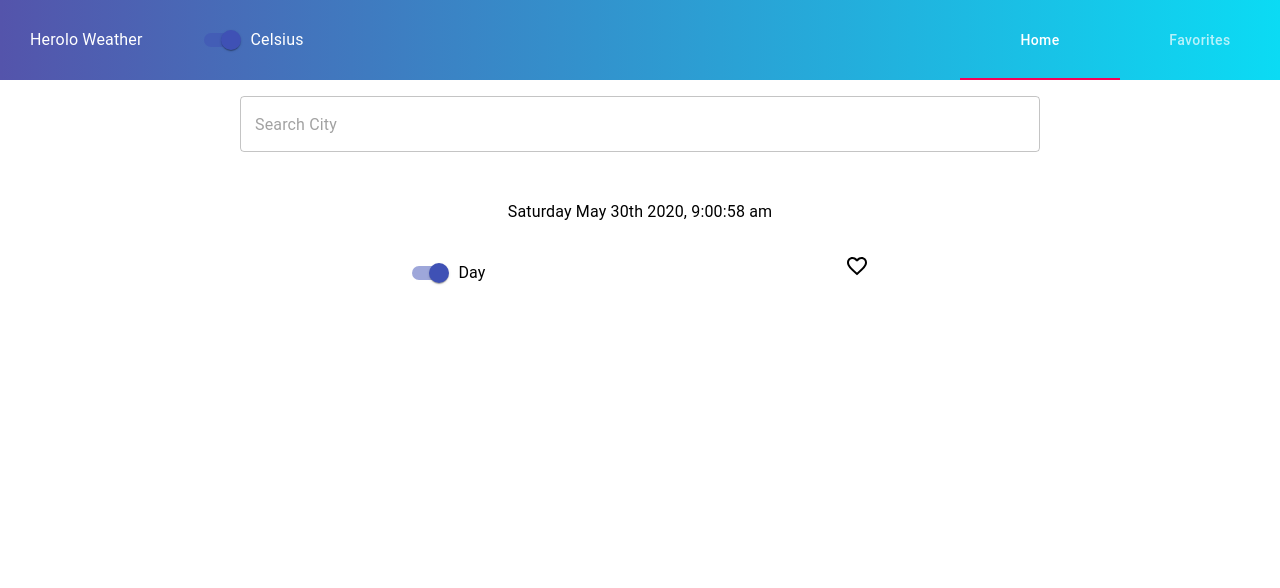
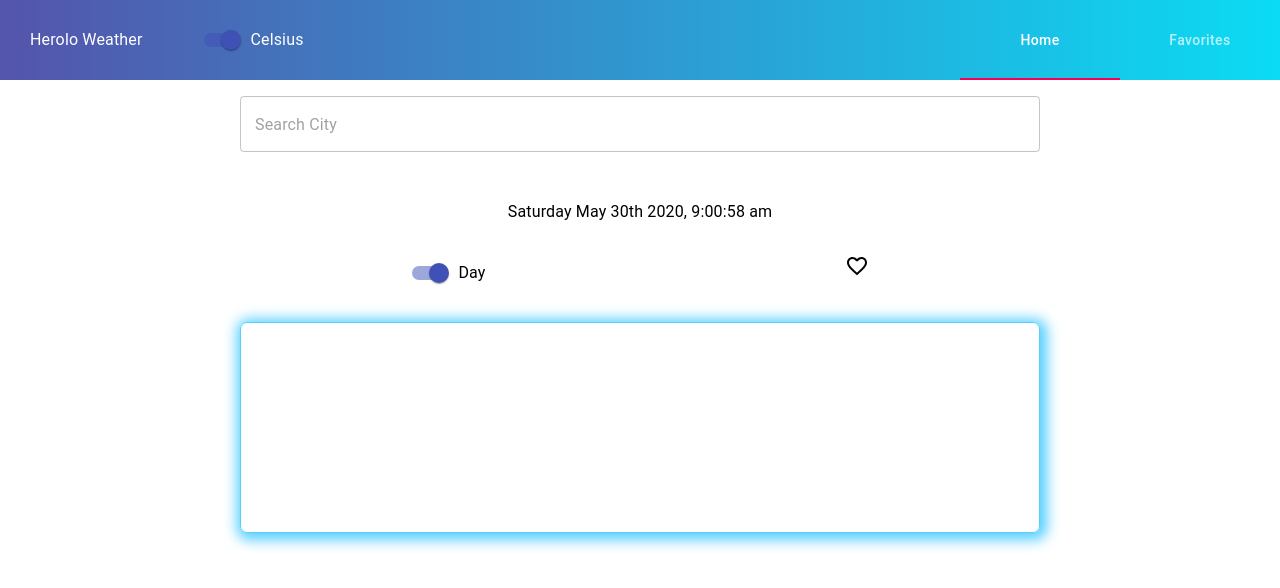
Before and after one commit to yoavShaked/weather-app, a React app: page / in a window 1280 px wide. Shown: the top 588 px of the page. Built offline with nearby package versions, Linux system fonts and the light colour scheme; no server answers.

Commit message:
adding shadow

```diff
--- a/src/containers/WeeklyForcast.js
+++ b/src/containers/WeeklyForcast.js
@@ -23,12 +23,20 @@ const WeeklyForcast = ({ weatherForcast, dayTime }) => {
     );
   };
 
-  return <Flexbox>{weatherForcast.map(mapWeather)}</Flexbox>;
+  return <Container>{weatherForcast.map(mapWeather)}</Container>;
 };
 
 const WeatherItemContainer = styled(Flexbox)`
   margin: 20px;
   flex-wrap: wrap;
+`;
+const Container = styled(Flexbox)`
+    border: 1px solid;
+    border-radius: 7px;
+    height: 209px;
+    border-color: #27c2ffc7;
+    -webkit-box-shadow: 2px 2px 13px 5px #27c2ffc7;
+    box-shadow: 2px 2px 13px 5px rgba(39,194,255,0.78);
 `;
 
 const mapStateToProps = (state) => ({
```
